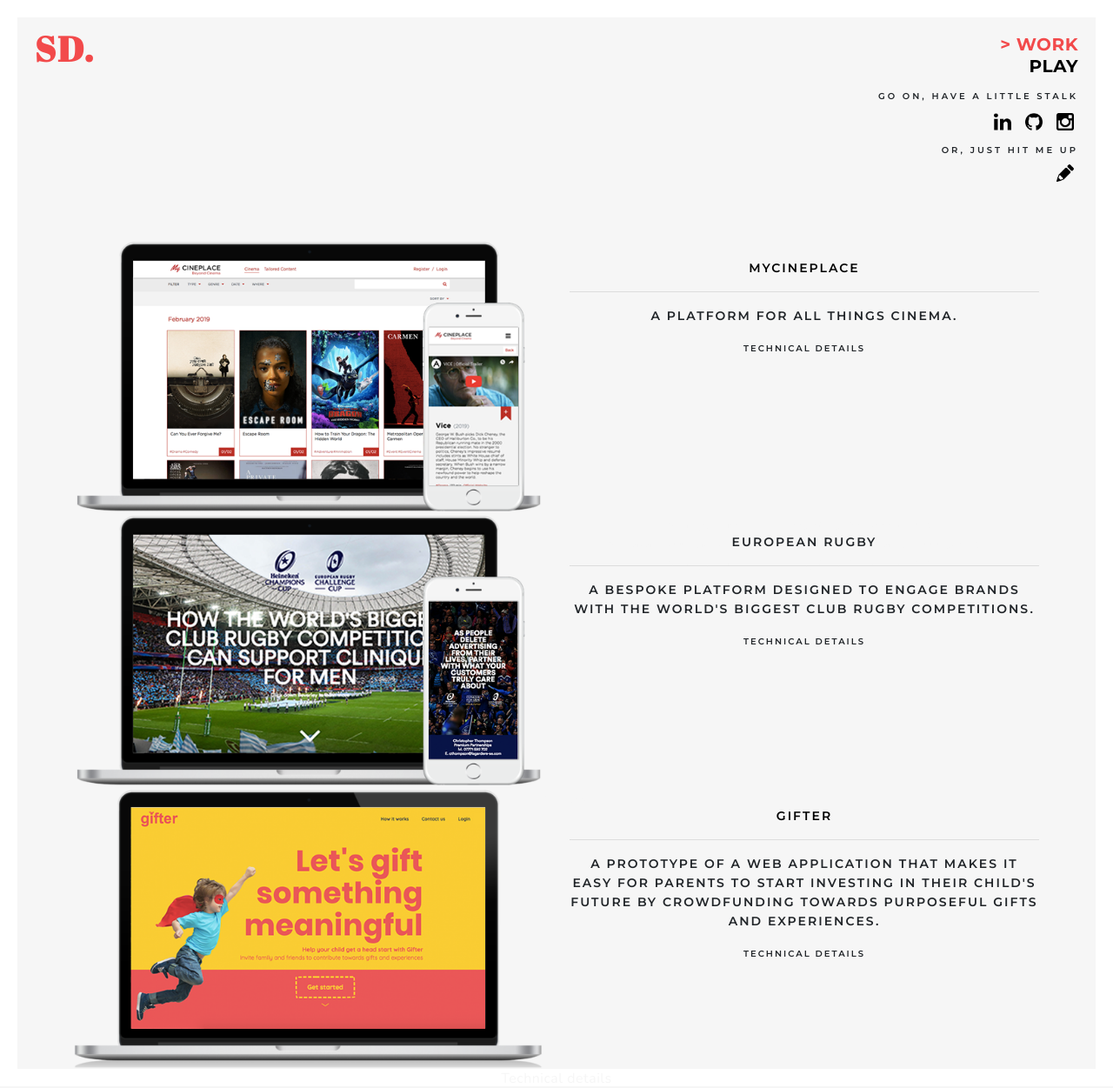
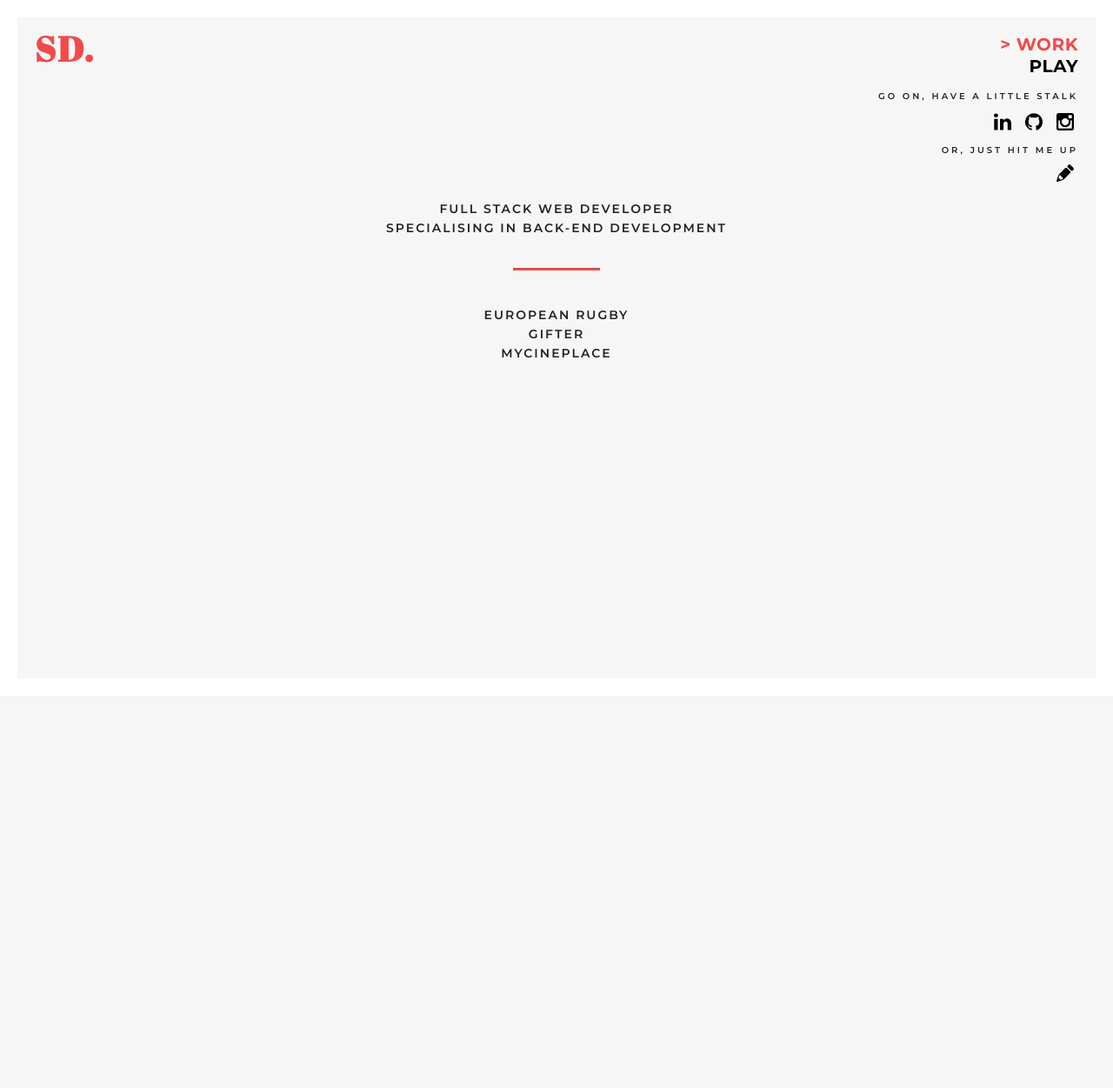
Before and after one commit to shirleyodeng/shirleydeng, a PHP site: page /work.html in a window 1280 px wide. Shown: the whole page at 87% size. After the commit the page ends 412 px from the top, so only its background shows below. Run offline with PHP 8.4, Linux system fonts and the light colour scheme; some libraries are stand-ins or nearby versions.

Commit message:
changes to work page

```diff
--- a/css/style.css
+++ b/css/style.css
@@ -139,7 +139,7 @@ ul { list-style: none; }
 /* .play-container {
   margin-top: 5rem;
 } */
-.play-container hr {
+.pink-hr {
   height: 2px;
   background: #F24A4B;
   width: 100px;
@@ -150,6 +150,25 @@ ul { list-style: none; }
   width: 100%;
   height: 450px;
   object-fit: cover;
+}
+.work-container {
+  margin-bottom: 80px;
+}
+.project-link:hover {
+  color: #F24A4B;
+  font-size: 16px;
+  cursor: pointer;
+}
+.project-image {
+  width: 100%;
+}
+.project-blurb, .project-stack, .project-spec {
+  margin-top: 1.5rem;
+}
+.project-close {
+  cursor: pointer;
+  text-align: right;
+  margin-bottom: 2rem;
 }
 @viewport {
   width: device-width ;
@@ -177,5 +196,5 @@ ul { list-style: none; }
   }
   .links-container { line-height: 18px !important; }
   .about-container { top: 100px !important; }
-  .play-container { margin-top: 20px; }
+  .play-container, .work-container { margin-top: 20px; }
 }
--- a/js/script.js
+++ b/js/script.js
@@ -20,6 +20,23 @@ $(document).ready(function() {
   $(".nav-bar-link").mouseleave(function(e) {
     $(e.target)[0].innerText = $(e.target)[0].innerText.replace(" HARD", "")
   });
+
+  // Work
+  $('.project-link').click(function(e) {
+    var name = $(e.target).text()
+    if (name === "European Rugby") {
+      europeanRugby()
+    } else if (name === "Gifter") {
+      gifter()
+    } else if (name === "MyCineplace") {
+      mycineplace()
+    }
+  });
+
+  $('.project-close').click(function(e) {
+    $(".project-container").addClass("d-none")
+    $(".projects").removeClass("d-none")
+  });
 });
 
 function toggleBackToTopButton() {
@@ -30,3 +47,40 @@ function toggleBackToTopButton() {
     $('.btt').addClass("d-none")
   }
 }
+
+function europeanRugby() {
+  var name = "European Rugby"
+  var imageName = "european-rugby"
+  var blurb = "A bespoke marketing tool designed to engage brands with the world's biggest club rugby competitions"
+  var techStack = "<div class='col-md-6'><div>Ruby on Rails</div><div>PostgreSQL</div><div>Git</div></div><div class='col-md-6'><div>HTML5</div><div>CSS3</div><div>Bootstrap</div><div>jQuery</div></div>"
+  var spec = "<div>> Easy-to-use admin system to create new pages</div><div>> Relational database schema to represent and support processes</div><div>> Responsive web design</div>"
+  handleProject(name, imageName, blurb, techStack, spec)
+}
+
+function gifter() {
+  var name = "Gifter"
+  var imageName = "gifter"
+  var blurb = "A prototype of a web application that makes it easy for parents to start investing in their child's future by crowdfunding towards purposeful gifts and experiences.<br/><br/>View website"
+  var techStack = "<div class='col-md-6'><div>Ruby on Rails</div><div>PostgreSQL</div><div>Git</div></div><div class='col-md-6'><div>HTML5</div><div>CSS3</div><div>Bootstrap</div><div>jQuery</div></div>"
+  var spec = "<div>> Facebook login to create a smooth user registration process</div><div>> Relational database schema to represent and support processes</div><div>> Responsive web design</div>"
+  handleProject(name, imageName, blurb, techStack, spec)
+}
+
+function mycineplace() {
+  var name = "MyCineplace"
+  var imageName = "mycineplace"
+  var blurb = "A platform for all things cinema.<br/><br/>View website"
+  var techStack = "<div class='col-md-6'><div>Ruby on Rails</div><div>PostgreSQL</div><div>Git</div></div><div class='col-md-6'><div>HTML5</div><div>CSS3</div><div>Bootstrap</div><div>jQuery</div></div>"
+  var spec = "<div>> Admin data management system</div><div>> Data integration through external APIs and web scraping</div><div>> Facebook + Google login to create a smooth user registration process</div><div>> Relational database schema to represent and support processes</div><div>> Responsive web design</div>"
+  handleProject(name, imageName, blurb, techStack, spec)
+}
+
+function handleProject(name, imageName, blurb, techStack, spec) {
+  $(".project-title").text(name)
+  $(".project-image")[0].outerHTML = "<img src='images/" + imageName + ".png' class='project-image'>"
+  $(".project-blurb").html(blurb)
+  $(".project-stack").html(techStack)
+  $(".project-spec").html(spec)
+  $(".projects").addClass("d-none")
+  $(".project-container").removeClass("d-none")
+}
--- a/play.html
+++ b/play.html
@@ -34,13 +34,13 @@
       </div>
     </div>
     <div class="container play-container">
-      <div class="play-text">
+      <div>
         If I'm not coding, I'm eating.
         <br/>
         If I'm not eating, I'm travelling.
         <br/>
       </div>
-      <hr>
+      <hr class="pink-hr">
       <div class="row my-5">
         <div class="col-sm-6 col-md-4 col-lg-3 mb-5">
           <img src="https://res.cloudinary.com/devfclqwl/image/upload/v1551999247/shirleydeng/bologna.jpg">
--- a/work.html
+++ b/work.html
@@ -33,81 +33,35 @@
         </div>
       </div>
     </div>
-    <div class="container mt-5">
-      <div class="row">
-        <div class="col-md-6">
-          <img src="images/mycineplace.png" width="100%">
+    <div class="container work-container">
+      <div class="projects">
+        <div>
+          Full stack web developer
+          <br/>
+          Specialising in back-end development
+          <br/>
         </div>
-        <div class="col-md-6">
-          <div class="work-description">
-            <a href="https://www.mycineplace.com/" target="_blank">MyCineplace</a>
-            <hr>
-            <div class="work-blurb">
-              A platform for all things cinema.
-            </div>
-            <div class="details-link" data-name="mycineplace">Technical details</div>
+        <hr class="pink-hr">
+        <div class="project-link">European Rugby</div>
+        <div class="project-link">Gifter</div>
+        <div class="project-link">MyCineplace</div>
+      </div>
+      <div class="project-container d-none">
+        <div class="row">
+          <div class="col-md-6 offset-md-3">
+            <div class="project-close">x</div>
+            <div class="project-title"></div>
+            <hr class="pink-hr">
+            <img src="" class="project-image">
+            <div class="project-blurb"></div>
+            <hr class="pink-hr">
+            Tech Stack
+            <div class="row project-stack"></div>
+            <hr class="pink-hr">
+            <div class="project-spec"></div>
           </div>
         </div>
       </div>
-      <div class="row details-container" data-name="mycineplace">
-        <div class="col-md-6">
-          <div class="mb-3">Tech Stack</div>
-          <div class="row">
-            <div class="col-md-6">
-              <div>Back End</div>
-              <div>Ruby on Rails</div>
-              <div>PostgreSQL</div>
-              <div>APIs</div>
-            </div>
-            <div class="col-md-6">
-              <div>Front End</div>
-              <div>HTML5/HAML</div>
-              <div>CSS3</div>
-              <div>Bootstrap</div>
-              <div>JavaScript/jQuery</div>
-            </div>
-          </div>
-        </div>
-        <div class="col-md-6">
-          <div>> Implementing a responsive web design</div>
-          <div>> Data integration through external APIs and web scraping</div>
-          <div>> Implementing a responsive web design</div>
-        </div>
-      </div>
-      <div class="row">
-        <div class="col-md-6">
-          <img src="images/european-rugby.png" width="100%">
-        </div>
-        <div class="col-md-6">
-          <div class="work-description">
-            European Rugby
-            <hr>
-            <div class="work-blurb">
-              A bespoke platform designed to engage brands with the world's biggest club rugby competitions.
-            </div>
-            <div class="details-link" data-name="european-rugby">Technical details</div>
-          </div>
-        </div>
-      </div>
-      <div class="details-container" data-name="european-rugby">Technical details</div>
-      <div class="row">
-        <div class="col-md-6">
-          <img src="images/gifter.png" width="100%">
-        </div>
-        <div class="col-md-6">
-          <div class="work-description">
-            <a href="https://www.gifter.tech/" target="_blank">Gifter</a>
-            <hr>
-            <div class="work-blurb">
-              A prototype of a web application that makes it easy for parents to
-              start investing in their child's future by crowdfunding towards
-              purposeful gifts and experiences.
-            </div>
-            <div class="details-link" data-name="gifter">Technical details</div>
-          </div>
-        </div>
-      </div>
-      <div class="details-container" data-name="gifter">Technical details</div>
     </div>
   </body>
 </html>
```
Also changed, not shown: images/favicon.png (added).
